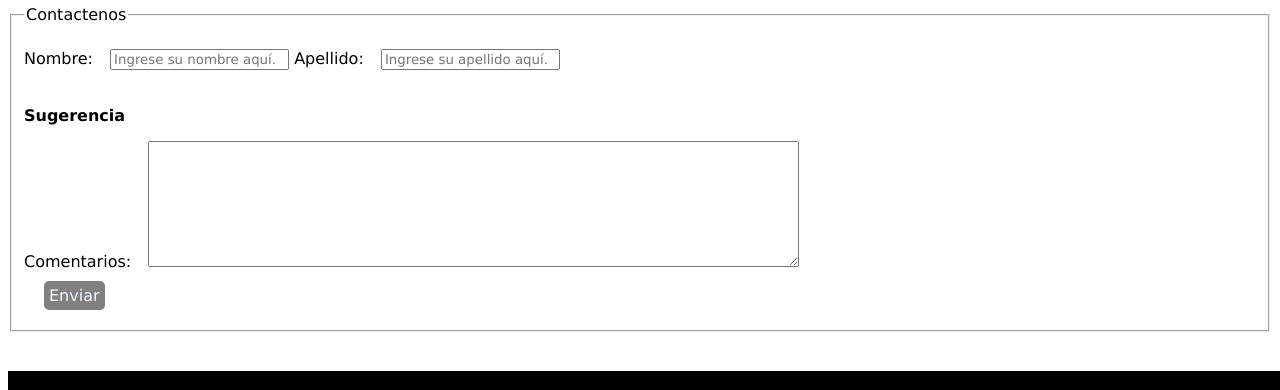
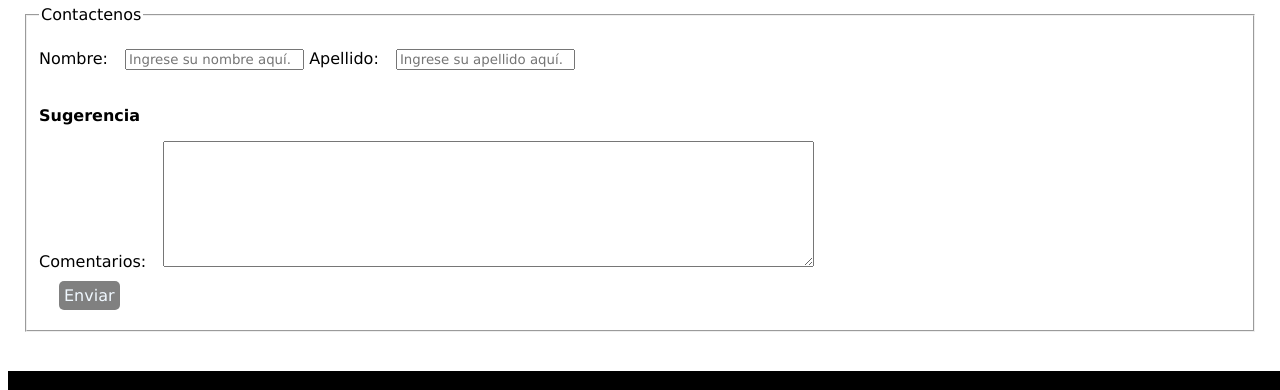
Before and after one commit to Galbickus/Act_CSS_1, a plain HTML site: page src/contacto.html in a window 1280 px wide. Shown: the part 181-571 px from the top of the page. Drawn offline with Linux system fonts and the light colour scheme.

Commit message:
add style

```diff
--- a/style.css
+++ b/style.css
@@ -90,3 +90,11 @@ textarea {
     text-align: justify;
 
 }
+
+/* estilo contacto */
+
+.main-contact{
+    text-align: left;
+    margin-left: 15px;
+    margin-right: 15px;
+}
```
